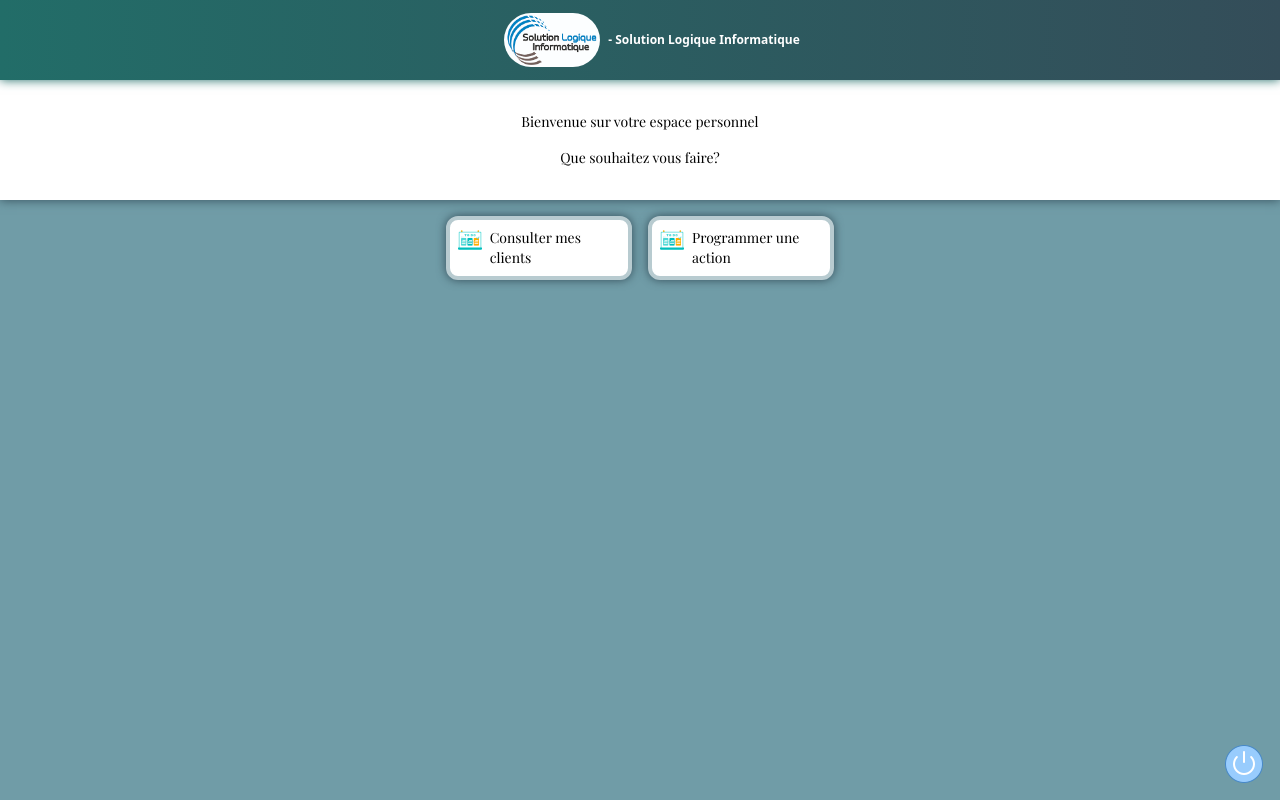
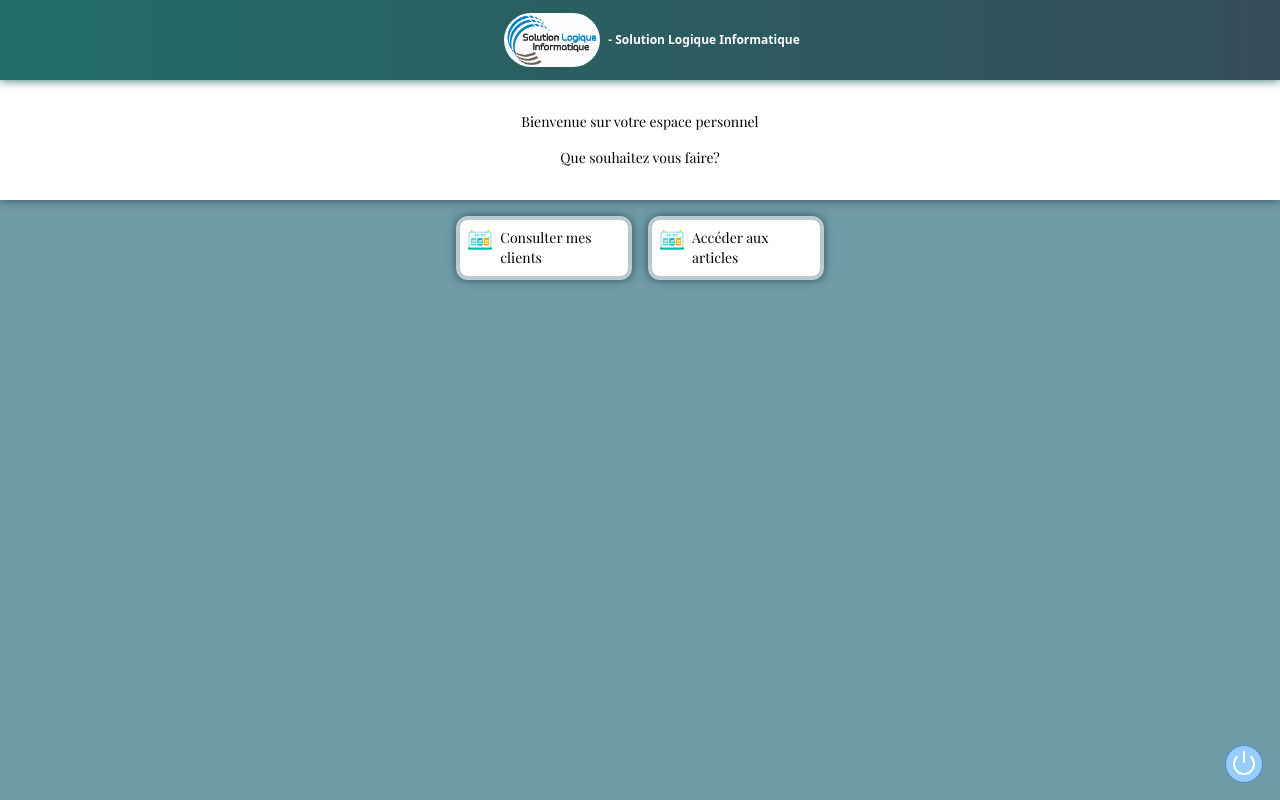
Before and after one commit to JordanSerafini/SLI-Form-V1, a React (Vite) app: page /home in a window 1280 px wide. Built offline with nearby package versions, Linux system fonts and the light colour scheme; no server answers; sample sign-in values are in the browser's storage.

Commit message:
:construction: test on EBP local db

```diff
--- a/src/App.jsx
+++ b/src/App.jsx
@@ -21,6 +21,7 @@ function App() {
         <Route path="/form-satisfaction" element={<TokenRoute element={FormPage} />} />
         <Route path="/home" element={<PrivateRoute element={<Home />} />} />
         <Route path="/client-list" element={<PrivateRoute element={<ClientList />} />} />
+        <Route path="/article-list" element={<ArticleList />} />
       </Routes>
 
     </Router>
--- a/src/components/Page/Home.jsx
+++ b/src/components/Page/Home.jsx
@@ -106,6 +106,10 @@ function Home() {
     navigate("/client-list");
   };
 
+  const articleRedirect = () => {
+    navigate("/article-list");
+  };
+
   return (
     <div className="bg-cream h-screen flex flex-col items-center">
       <Header />
@@ -158,9 +162,11 @@ function Home() {
           Consulter mes clients
         </div>
         {/*------------------------ Encard Planing ----------------------------- */}
-        <div className="bg-white rounded-xl border-brownperso text-sm border-4 p-2 shadow-custom mt-4 flex flex-row font-playfair w-4.5/10 ">
+        <div className="bg-white rounded-xl border-brownperso text-sm border-4 p-2 shadow-custom mt-4 flex flex-row font-playfair w-4.5/10"
+        onClick={articleRedirect}
+        >
           <img src={logoTodo} alt="Logo Formulaire" className="w-6 h-6 mr-2" />{" "}
-          Programmer une action
+          Accéder aux articles
         </div>
       </div>
 
--- a/src/components/Page/article/articleList.jsx
+++ b/src/components/Page/article/articleList.jsx
@@ -3,6 +3,8 @@ import { useContext, useEffect, useState } from "react";
 import axios from "axios";
 
 import RatingContext from "../../../context/RatingContext";
+
+import HomeBtn from "../../Button/HomeBtn";
 
 function ArticleList() {
   const { showToast } = useContext(RatingContext);
@@ -28,24 +30,27 @@ function ArticleList() {
   }, [showToast]);
 
   if (loading) {
-    return <div>Chargement...</div>; // Ou toute autre indication de chargement que vous préférez
+    return <div>Chargement...</div>;
   }
+
 
   return (
     <div>
       {itemList.length > 0 ? (
         <ul>
-          {itemList.map(item => (
-            <li key={item.id}>
-              {item.name}
+          {itemList.map((item) => (
+            <li key={item.Id}>
+              {item.Caption} - {item.SalePriceVatIncluded}e
             </li>
           ))}
         </ul>
       ) : (
         <div>Aucun article trouvé.</div>
       )}
+      <HomeBtn />
     </div>
   );
+
 }
 
 export default ArticleList;
```
Also changed, not shown: src/components/trst.jsx (deleted).
